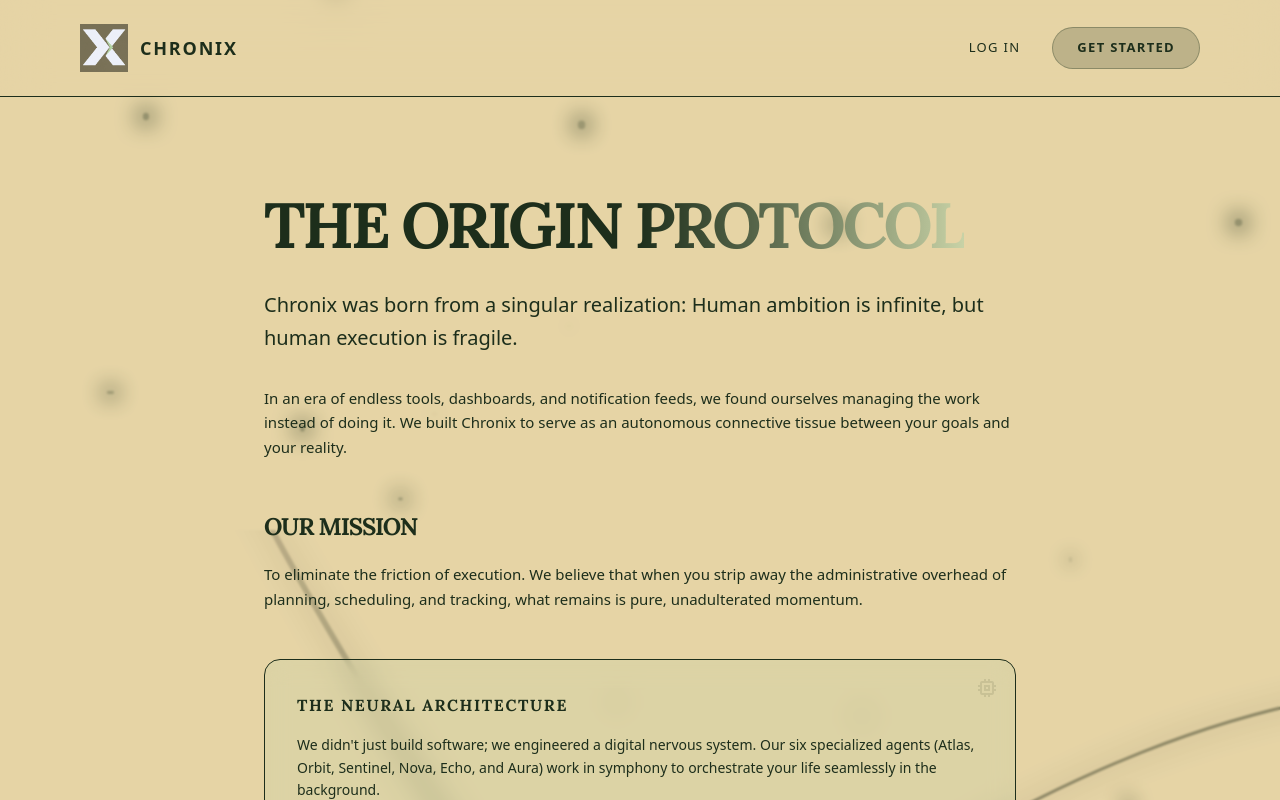
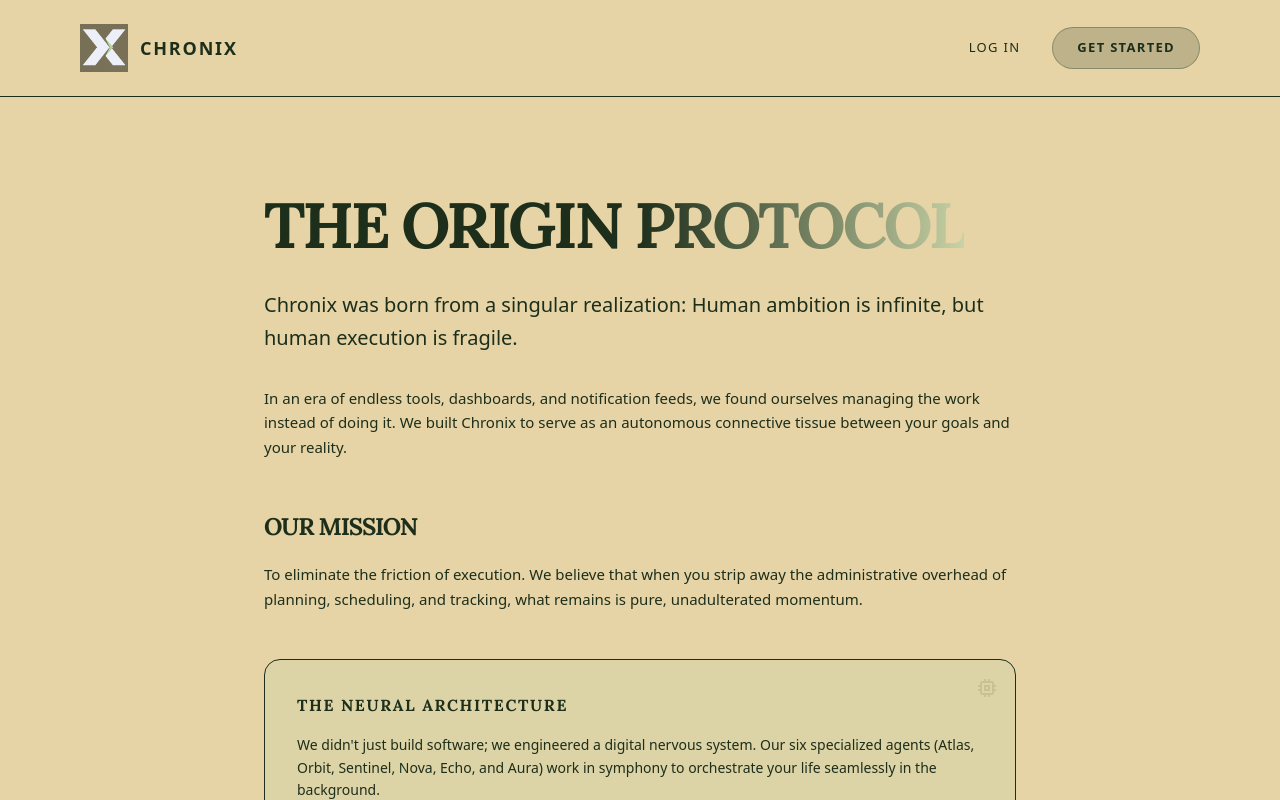
Before and after one commit to Adi3595/Chronix, a Next.js app in the folder frontend/: page /about in a window 1280 px wide. Shown: the top 800 px of the page. Built offline with nearby package versions, Linux system fonts and the light colour scheme; no server answers.

Commit message:
style: hide cinematic background elements in light mode

```diff
--- a/frontend/src/components/CinematicBackground.tsx
+++ b/frontend/src/components/CinematicBackground.tsx
@@ -8,7 +8,7 @@ export function CinematicBackground() {
   const y = useTransform(scrollYProgress, [0, 1], ["0%", "50%"]);
 
   return (
-    <div className="fixed inset-0 z-[-1] pointer-events-none overflow-hidden bg-background">
+    <div className="fixed inset-0 z-[-1] pointer-events-none overflow-hidden bg-background hidden dark:block">
       {/* Deep volumetric glow */}
       <div className="absolute inset-0 bg-[radial-gradient(ellipse_at_top,_var(--tw-gradient-stops))] from-primary/40 via-background/90 to-background opacity-100" />
 
```
